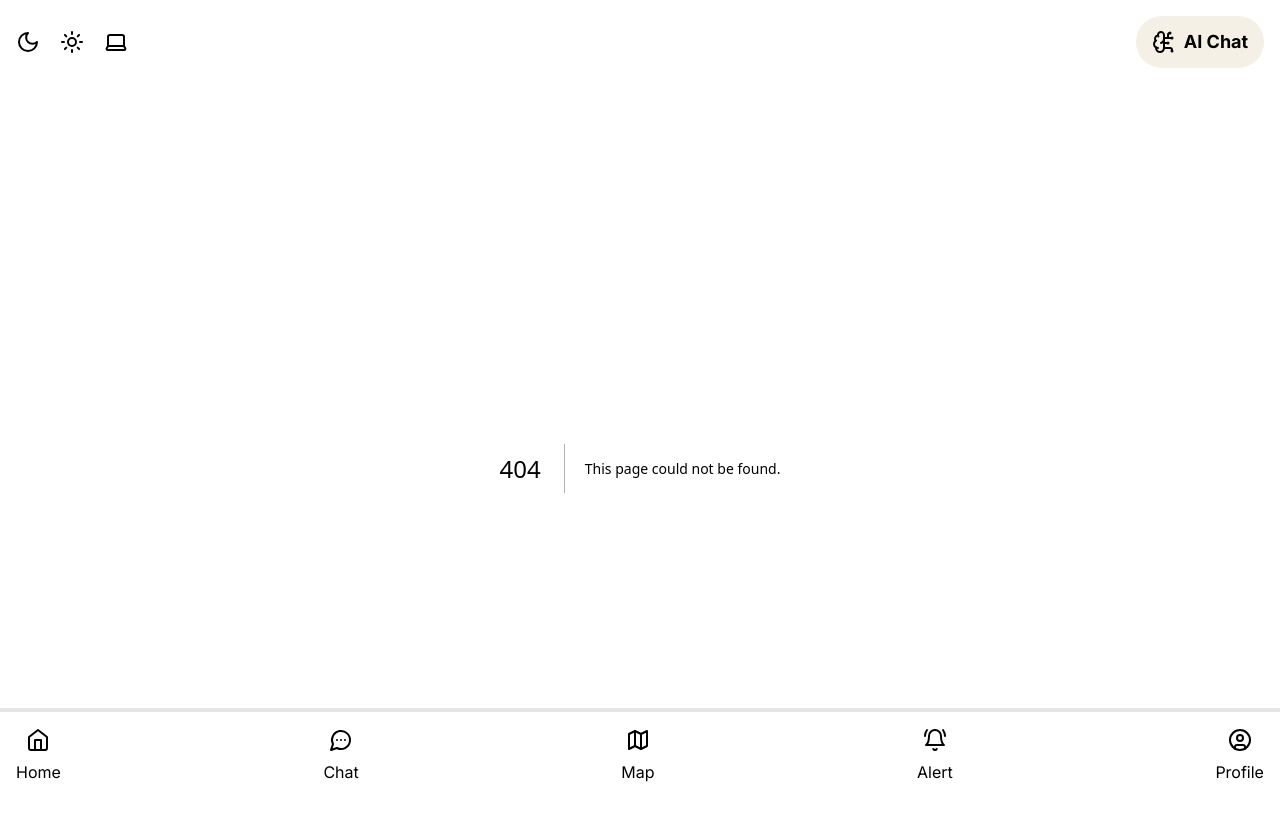
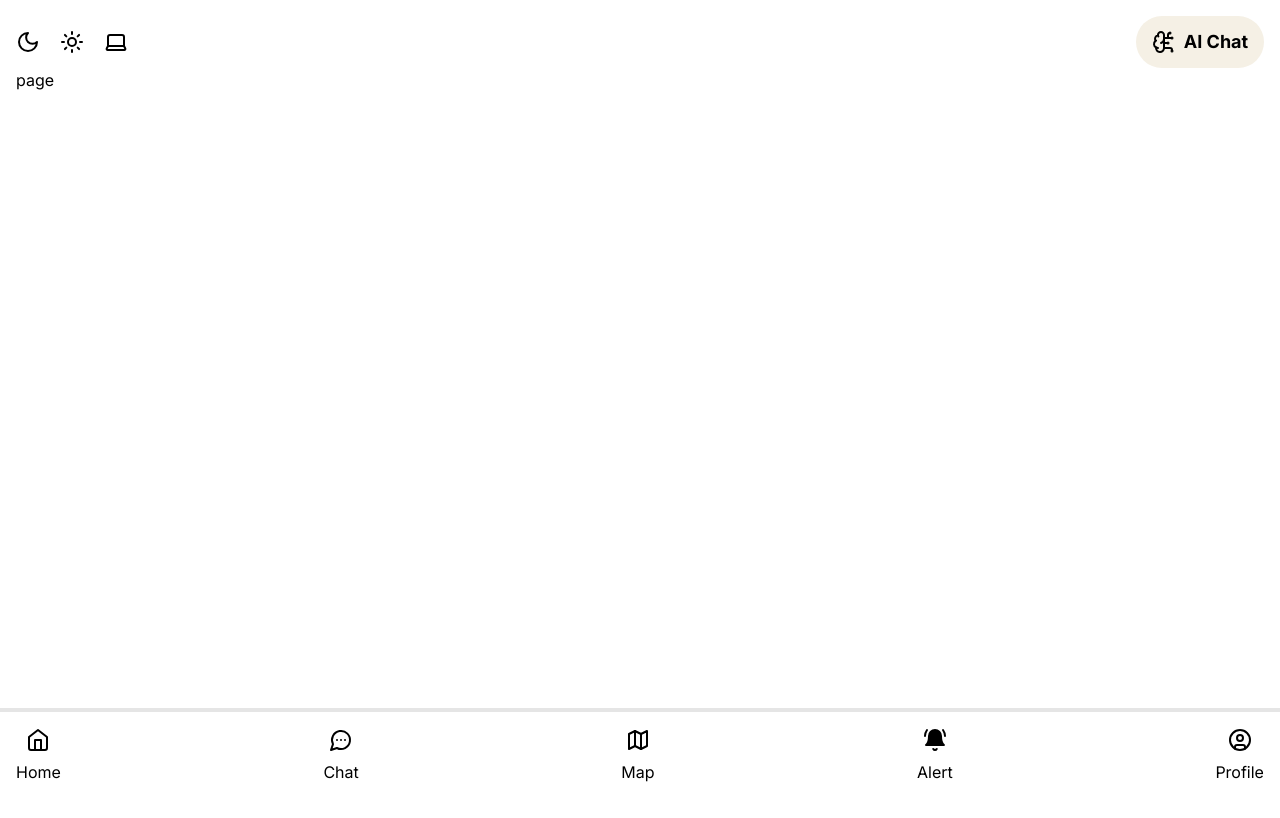
Before and after one commit to nihharika/MNEMONICS, a Next.js app: page /alert in a window 1280 px wide. Before the commit this address had no page. Shown: the top 818 px of the page. Built offline with nearby package versions, Linux system fonts and the light colour scheme.

Commit message:
add: add all pages

```diff
--- /dev/null
+++ b/src/app/alert/page.tsx
@@ -0,0 +1,7 @@
+import React from "react";
+
+const page = () => {
+    return <div>page</div>;
+};
+
+export default page;
--- /dev/null
+++ b/src/app/anynomous-chat/page.tsx
@@ -0,0 +1,7 @@
+import React from "react";
+
+const page = () => {
+    return <div>page</div>;
+};
+
+export default page;
--- /dev/null
+++ b/src/app/map/page.tsx
@@ -0,0 +1,7 @@
+import React from "react";
+
+const page = () => {
+    return <div>page</div>;
+};
+
+export default page;
--- a/src/components/shared/Navbar.tsx
+++ b/src/components/shared/Navbar.tsx
@@ -14,17 +14,17 @@ const Navbar = () => {
         },
         {
             name: "Chat",
-            link: "/chat",
+            link: "/anynomous-chat",
             icon: MessageCircleMore,
         },
         {
             name: "Map",
-            link: "/emergency-call",
+            link: "/map",
             icon: Map,
         },
         {
             name: "Alert",
-            link: "/live-chat",
+            link: "/alert",
             icon: BellRing,
         },
         {
```
